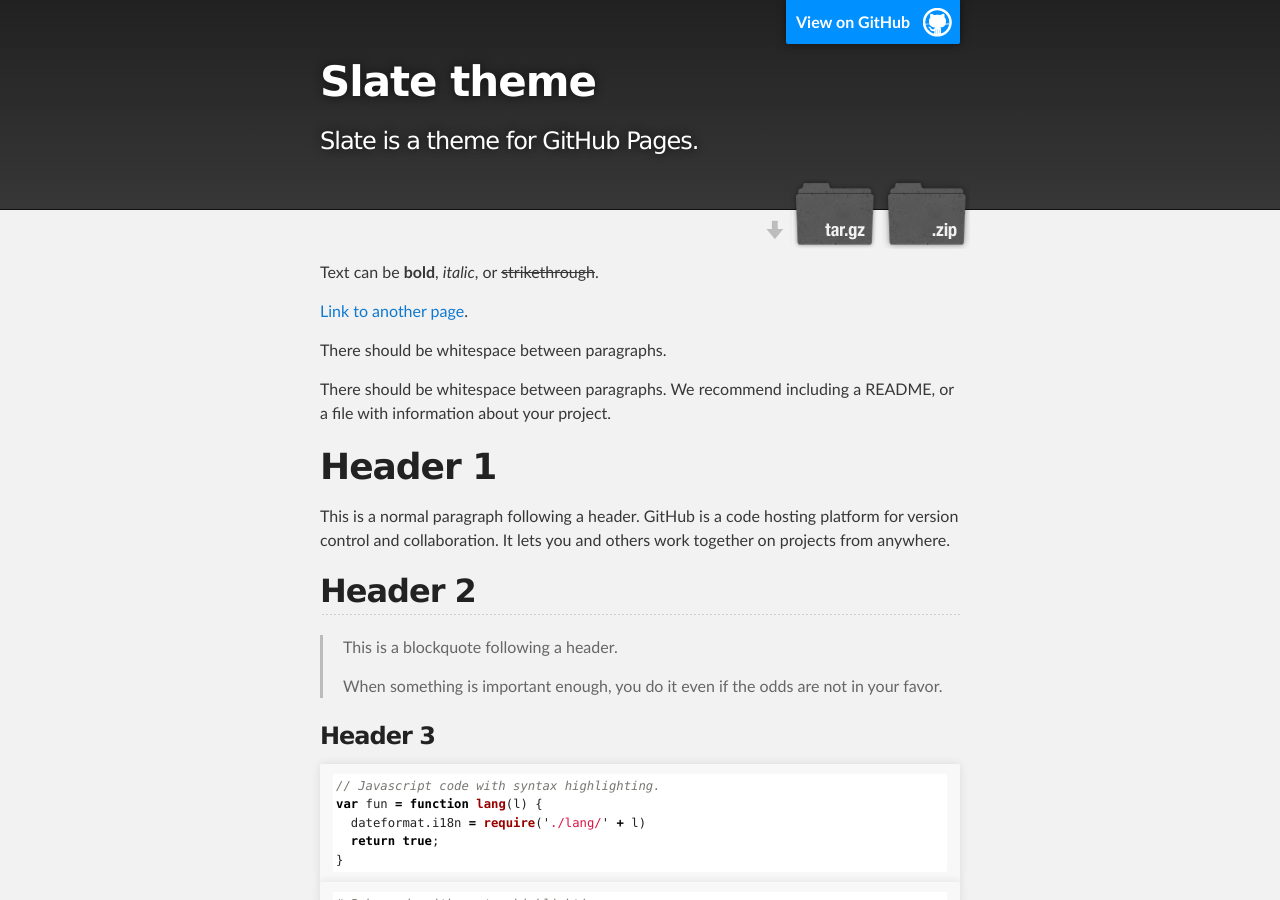
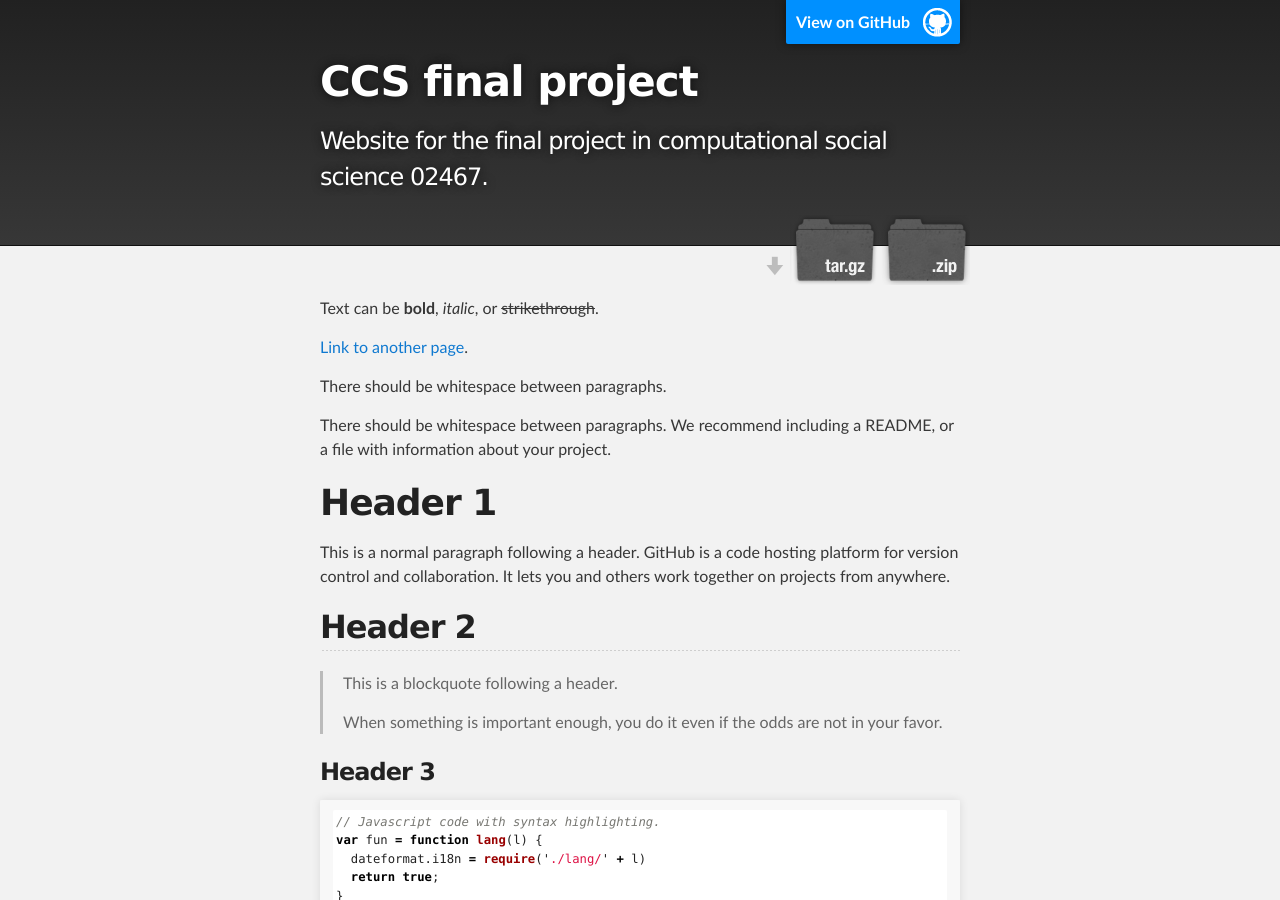
Before and after one commit to Valdehh/CSS_Group4.github.io, a Jekyll site: the page built from docs/index.md, in a window 1280 px wide and 900 px high. Built offline with Jekyll 4.4.1, drawn with Linux system fonts in a browser that asks for light colours; some of the changed text lies outside the part shown.

Commit message:
Update _config.yml

```diff
--- a/docs/_config.yml
+++ b/docs/_config.yml
@@ -1,5 +1,5 @@
-title: Slate theme
-description: Slate is a theme for GitHub Pages.
+title: CCS final project
+description: Website for the final project in computational social science 02467.
 show_downloads: true
 google_analytics:
 theme: jekyll-theme-slate
```
